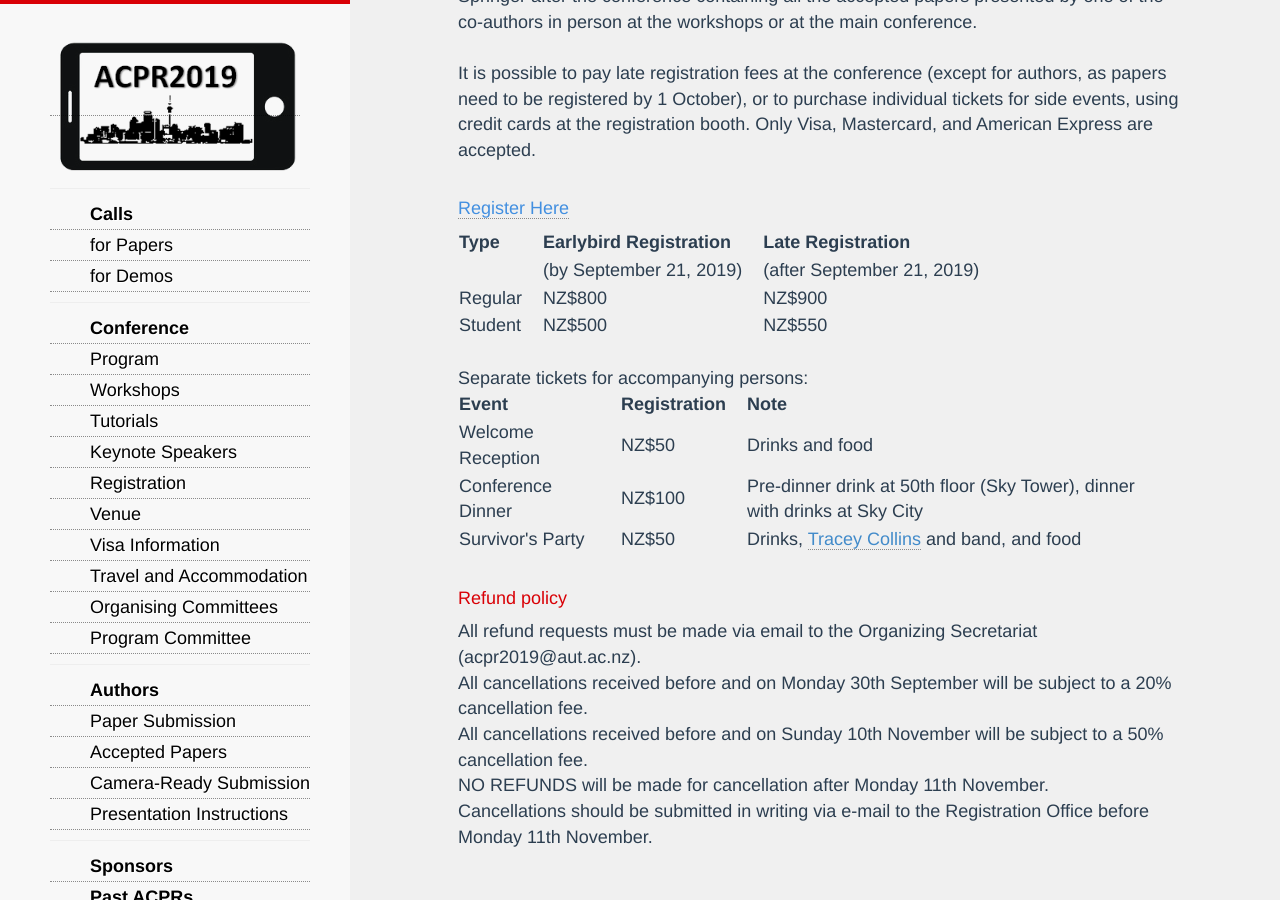
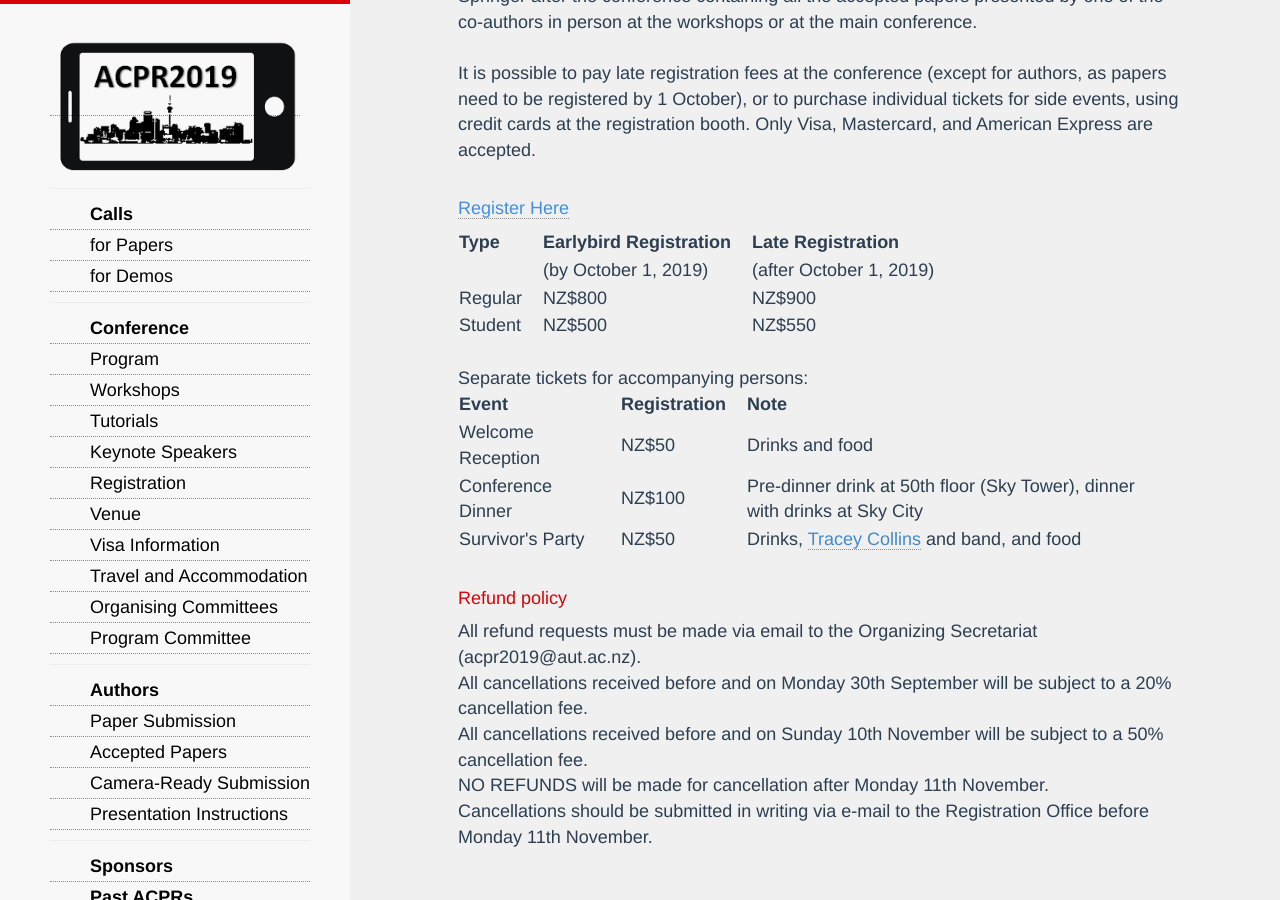
Before and after one commit to AndrewChenUoA/ACPR2019, a Jekyll site: the page built from registration.html, in a window 1280 px wide and 900 px high, scrolled down 609 px. Built offline with Jekyll 4.4.1, drawn with Linux system fonts in a browser that asks for light colours; nearby versions of some CDN libraries; Markdown is read by kramdown in place of the engine named in the settings.

Commit message:
Update registration deadline

```diff
--- a/registration.html
+++ b/registration.html
@@ -28,8 +28,8 @@ td, th {padding-right:20px;}
     </tr>
     <tr>
         <td></td>
-        <td>(by September 21, 2019)</td>
-        <td>(after September 21, 2019)</td>
+        <td>(by October 1, 2019)</td>
+        <td>(after October 1, 2019)</td>
     <tr>
         <td>Regular</td>
         <td>NZ$800</td>
```
